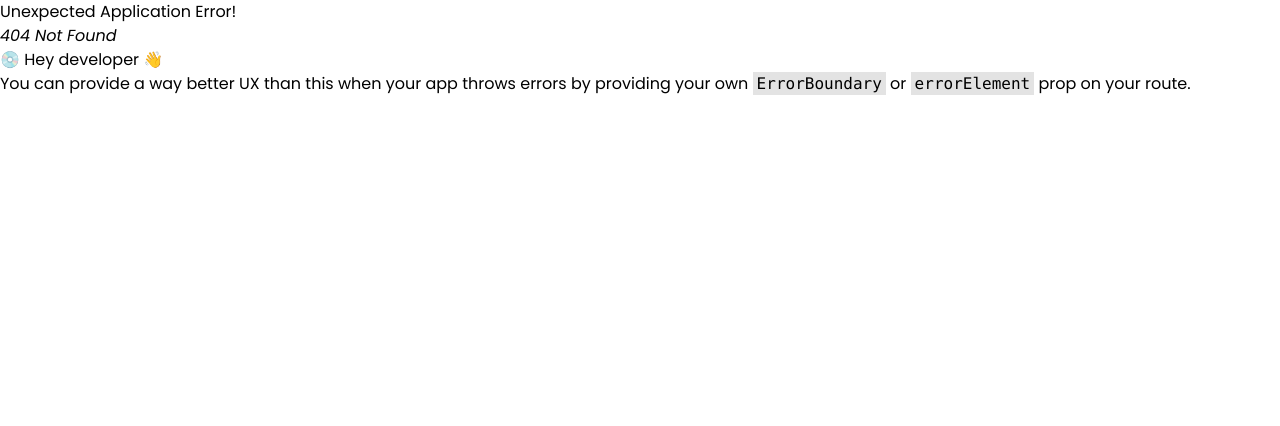
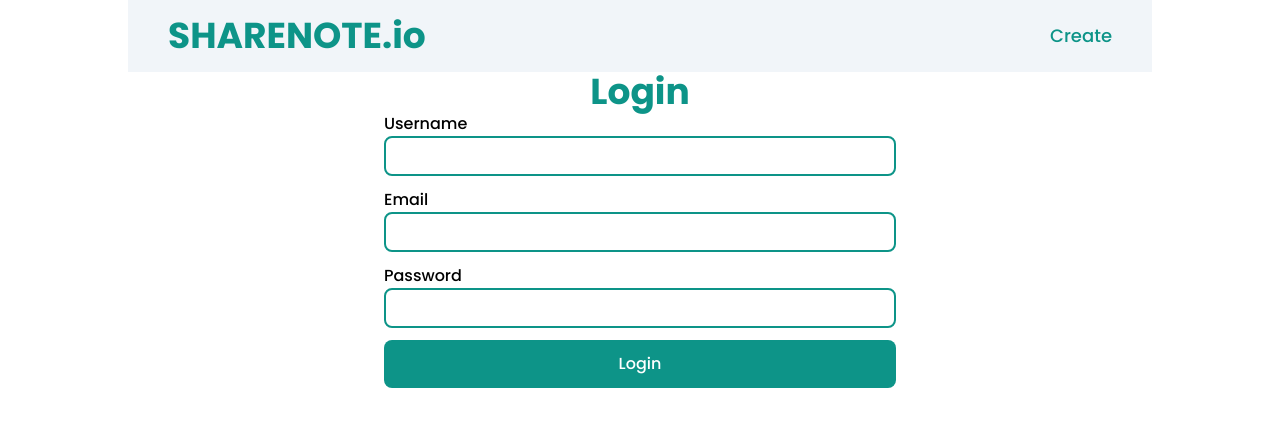
Before and after one commit to Paing0/Dnote, a React (Vite) app: page /login in a window 1280 px wide. Before the commit this address had no page. Shown: the top 426 px of the page. Built offline with nearby package versions, Linux system fonts and the light colour scheme.

Commit message:
added AuthForm

```diff
--- /dev/null
+++ b/src/components/AuthForm.jsx
@@ -0,0 +1,100 @@
+import { Field, Form, Formik } from "formik";
+import * as Yup from "yup";
+import StyledErrorMessage from "./StyledErrorMessage";
+
+const AuthForm = ({ isLogin }) => {
+  const initialValues = {
+    username: "",
+    email: "",
+    password: "",
+  };
+
+  // Define validation schema using Yup
+  const AuthFormSchema = Yup.object({
+    username: Yup.string()
+      .min(3, "Username must have at least 3 characters.")
+      .max(10, "Username must not be over 10 characters")
+      .required("Username is required."),
+    email: Yup.string()
+      .required("Email is required!")
+      .email("Please enter an vaild email!"),
+    password: Yup.string()
+      .min(4, "Password must have at least 4 characters.")
+      .required("Password is required!"),
+  });
+
+  const submitHandler = (values) => {
+    console.log(values);
+  };
+  return (
+    <Formik
+      initialValues={initialValues}
+      validationSchema={AuthFormSchema}
+      onSubmit={submitHandler}
+    >
+      {() => (
+        <Form className="w-1/2 mx-auto">
+          <h1 className="text-center font-bold text-4xl text-teal-600">
+            {isLogin ? "Login" : "Register"}
+          </h1>
+          <div className="mb-3">
+            <label className="font-medium block" htmlFor="username">
+              Username
+            </label>
+            {/* Field component to bind formik field */}
+            <Field
+              className="text-lg border-2 border-teal-600 py-1 w-full rounded-lg"
+              type="text"
+              name="username"
+              id="username"
+            />
+
+            {/* Display validation errors */}
+            <StyledErrorMessage name={"username"} />
+          </div>
+
+          <div className="mb-3">
+            <label className="font-medium block" htmlFor="email">
+              Email
+            </label>
+            {/* Field component to bind formik field */}
+            <Field
+              className="text-lg border-2 border-teal-600 py-1 w-full rounded-lg"
+              type="email"
+              name="email"
+              id="email"
+            />
+
+            {/* Display validation errors */}
+            <StyledErrorMessage name={"email"} />
+          </div>
+
+          <div className="mb-3">
+            <label className="font-medium block" htmlFor="">
+              Password
+            </label>
+            {/* Field component to bind formik field */}
+            <Field
+              className="text-lg border-2 border-teal-600 py-1 w-full rounded-lg"
+              type="password"
+              name="password"
+              id="password"
+            />
+
+            {/* Display validation errors */}
+            <StyledErrorMessage name={"password"} />
+          </div>
+
+          <button
+            className="text-white bg-teal-600 py-3 font-medium w-full rounded-lg"
+            type="submit"
+          >
+            {isLogin ? "Login" : "Register"}
+          </button>
+        </Form>
+      )}
+    </Formik>
+  );
+};
+
+export default AuthForm;
--- a/src/components/NoteForm.jsx
+++ b/src/components/NoteForm.jsx
@@ -267,7 +267,7 @@ const NoteForm = ({ isCreate }) => {
             </div>
 
             <button
-              className="text-white bg-teal-600 py-3 font-medium w-full"
+              className="text-white bg-teal-600 py-3 font-medium w-full rounded-lg"
               type="submit"
             >
               {isCreate ? "Save" : "Update Note"}
--- /dev/null
+++ b/src/pages/Login.jsx
@@ -0,0 +1,11 @@
+import AuthForm from "../components/AuthForm";
+
+const Login = () => {
+  return (
+    <>
+      <AuthForm isLogin={true} />
+    </>
+  );
+};
+
+export default Login;
--- /dev/null
+++ b/src/pages/Register.jsx
@@ -0,0 +1,11 @@
+import AuthForm from "../components/AuthForm";
+
+const Register = () => {
+  return (
+    <>
+      <AuthForm isLogin={false} />
+    </>
+  );
+};
+
+export default Register;
```
Also changed, not shown: src/App.jsx (+10 -0 lines).
